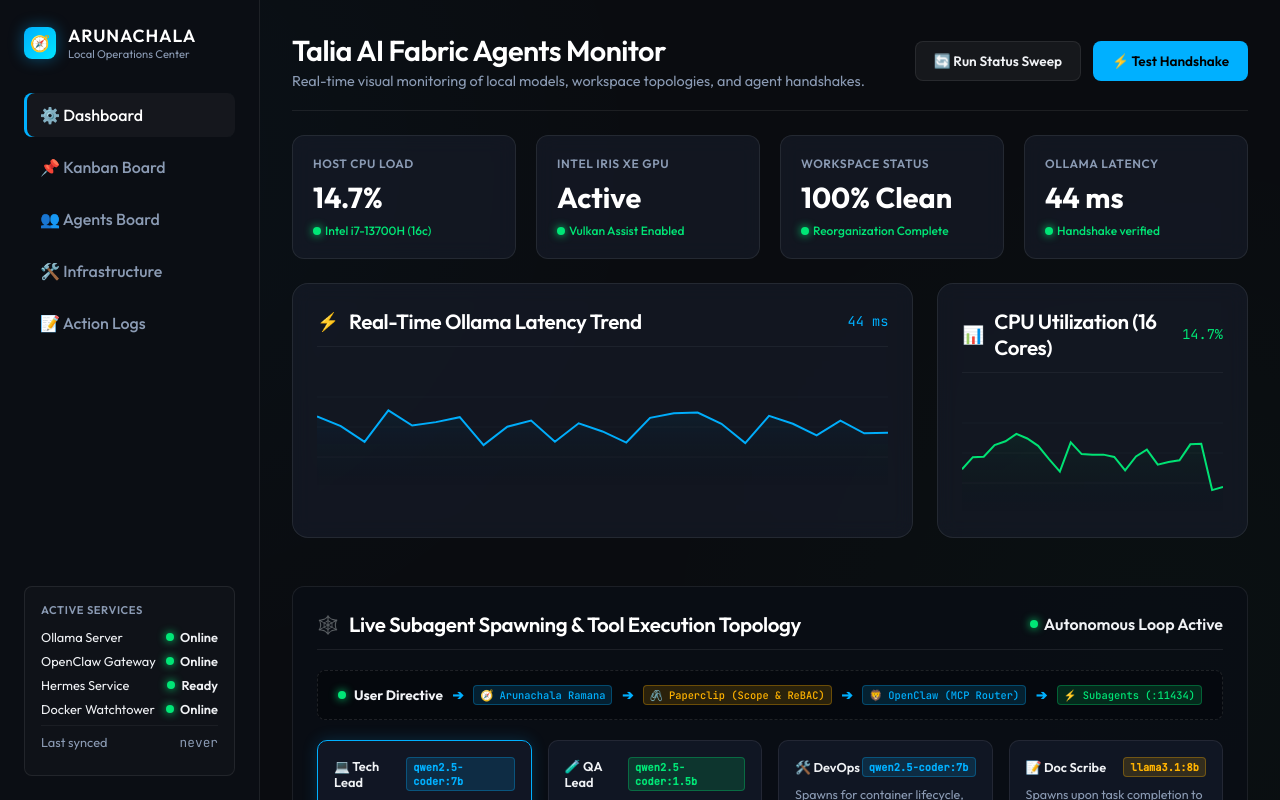
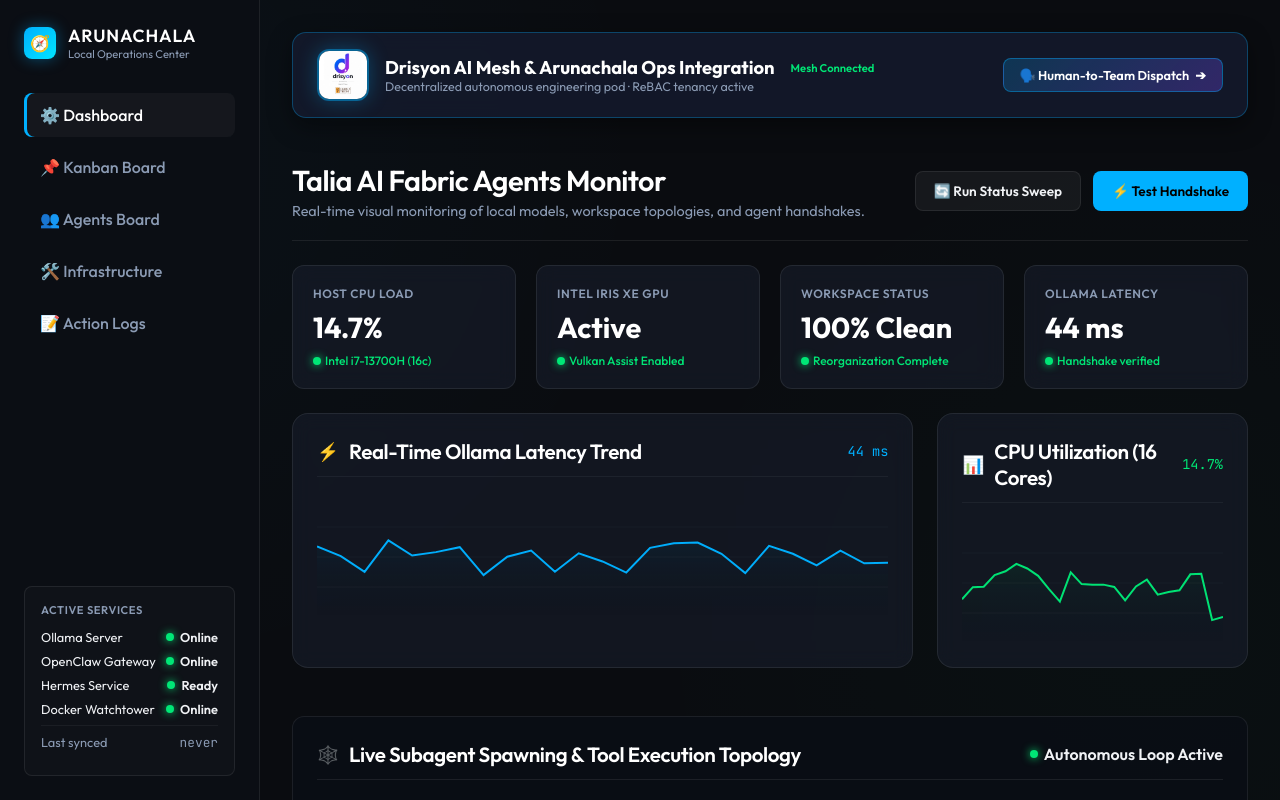
Before and after one commit to tnmurthy/fuzzy-octo-eureka, a website: page index.html in a window 1280 px wide. Drawn offline with Linux system fonts and the light colour scheme; no server answers.

Commit message:
feat: embed Drisyon branding logo and Human-to-Team Dispatch cross-link in dashboard body

```diff
--- a/index.html
+++ b/index.html
@@ -63,6 +63,26 @@
 
         <!-- Main Panel -->
         <main class="main-panel">
+
+          <!-- Drisyon Ecosystem Partnership Banner with Official Logo in Body -->
+          <section style="display:flex; justify-content:space-between; align-items:center; background:rgba(20, 27, 45, 0.85); border:1px solid rgba(0, 176, 255, 0.3); border-radius:14px; padding:16px 24px; margin-bottom:20px; box-shadow:0 8px 24px rgba(0,0,0,0.4); backdrop-filter:blur(10px);">
+            <div style="display:flex; align-items:center; gap:16px;">
+              <img src="drisyon-logo.jpeg" alt="Drisyon Logo" style="width:52px; height:52px; border-radius:12px; object-fit:cover; border:2px solid rgba(0, 176, 255, 0.5); box-shadow:0 0 20px rgba(0, 176, 255, 0.3);">
+              <div>
+                <div style="font-size:1.15rem; font-weight:700; color:#fff; display:flex; align-items:center; gap:8px;">
+                  Drisyon AI Mesh & Arunachala Ops Integration
+                  <span class="status-badge" style="color:var(--status-green); border-color:var(--status-green); font-size:0.7rem; padding:2px 8px;">Mesh Connected</span>
+                </div>
+                <div style="font-size:0.78rem; color:var(--color-text-muted);">Decentralized autonomous engineering pod · ReBAC tenancy active</div>
+              </div>
+            </div>
+            <div style="display:flex; gap:12px;">
+              <a href="https://drisyon-ai-team.mytestbed.tech/ops" target="_blank" style="padding:8px 16px; background:linear-gradient(135deg, rgba(0,176,255,0.2), rgba(124,77,255,0.3)); border:1px solid rgba(0,176,255,0.4); color:#fff; font-size:0.8rem; font-weight:600; border-radius:8px; text-decoration:none; display:inline-flex; align-items:center; gap:6px;">
+                <span>🗣️ Human-to-Team Dispatch</span>
+                <span>➔</span>
+              </a>
+            </div>
+          </section>
 
           <!-- ==================== DASHBOARD TAB ==================== -->
           <div id="dashboard" class="tab-content active">
```
Also changed, not shown: drisyon-logo.jpeg (added), 1 other file.
